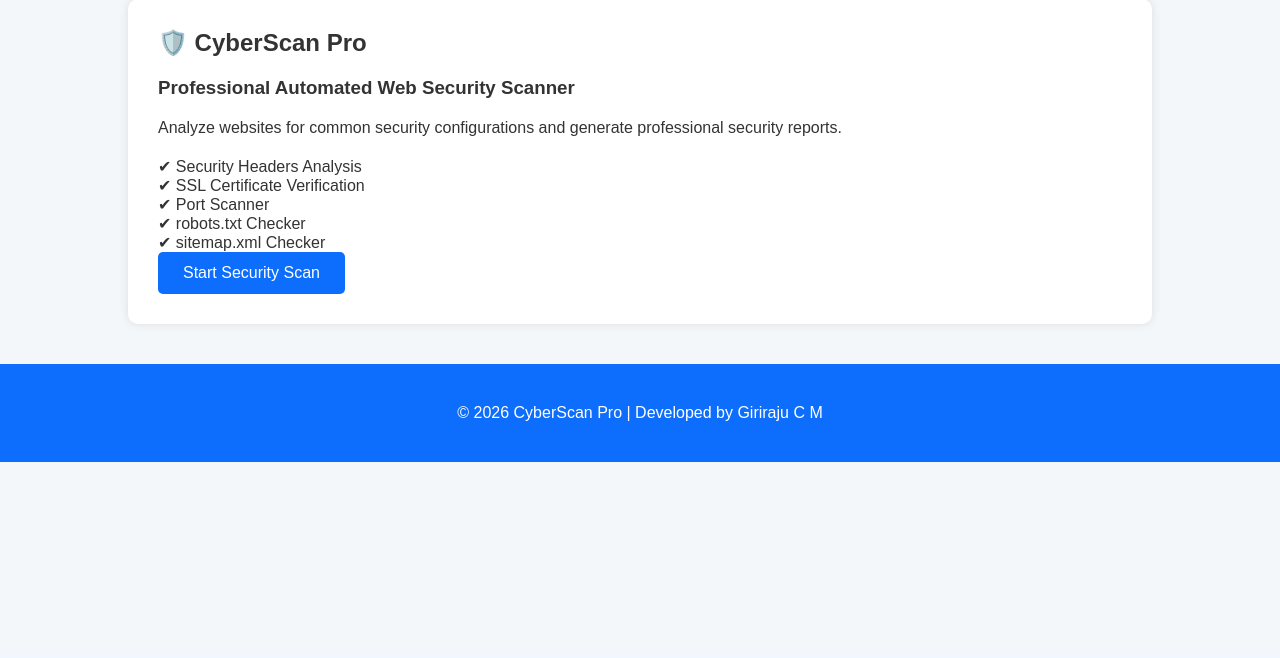
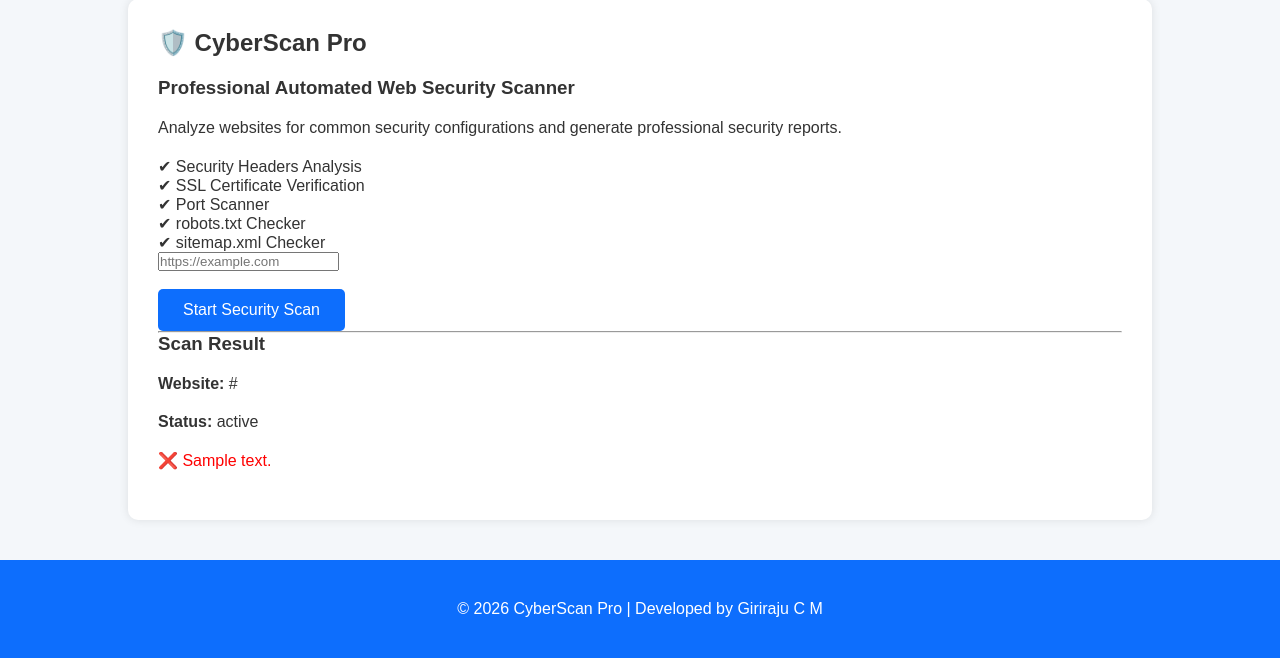
Before and after one commit to girirajuinfo/CyberScan-Pro, a Flask app: template templates/index.html in a window 1280 px wide. Shown: the part 146-804 px from the top of the page. Before the commit the page ends 608 px from the top, so only its background shows below. Run offline with Flask 3, Linux system fonts and the light colour scheme; the template is opened without the code that fills it: most values are stand-ins (such as "Sample title", 1, 10 or a date in 2020).

Commit message:
Day 2: Implement URL validation and website availability scanner

```diff
--- a/app.py
+++ b/app.py
@@ -1,10 +1,52 @@
-from flask import Flask, render_template
+from flask import Flask, render_template, request
+import requests
 
 app = Flask(__name__)
 
-@app.route("/")
+@app.route("/", methods=["GET", "POST"])
 def home():
-    return render_template("index.html")
+
+    result = None
+
+    if request.method == "POST":
+
+        website = request.form["website"]
+
+        try:
+
+            response = requests.get(website, timeout=5)
+
+            result = {
+                "website": website,
+                "status": response.status_code,
+                "message": "Website is Online"
+            }
+
+        except requests.exceptions.MissingSchema:
+
+            result = {
+                "website": website,
+                "status": "Error",
+                "message": "Invalid URL. Please include https://"
+            }
+
+        except requests.exceptions.ConnectionError:
+
+            result = {
+                "website": website,
+                "status": "Error",
+                "message": "Website could not be reached."
+            }
+
+        except requests.exceptions.Timeout:
+
+            result = {
+        "website": website,
+        "status": "Error",
+        "message": "Request timed out. Website is taking too long to respond."
+    }
+
+    return render_template("index.html", result=result)
 
 if __name__ == "__main__":
     app.run(debug=True)
--- a/templates/index.html
+++ b/templates/index.html
@@ -27,7 +27,47 @@
 
     </div>
 
-    <button>Start Security Scan</button>
+    <form action="/" method="POST">
+
+    <input
+        type="text"
+        name="website"
+        placeholder="https://example.com"
+        required>
+
+    <br><br>
+
+    <button type="submit">
+        Start Security Scan
+    </button>
+
+</form>
+
+{% if result %}
+
+<hr>
+
+<h3>Scan Result</h3>
+
+<p><strong>Website:</strong> {{ result.website }}</p>
+
+<p><strong>Status:</strong> {{ result.status }}</p>
+
+{% if result.status == 200 %}
+
+<p style="color:green;">
+    ✅ {{ result.message }}
+</p>
+
+{% else %}
+
+<p style="color:red;">
+    ❌ {{ result.message }}
+</p>
+
+{% endif %}
+
+{% endif %}
 
 </section>
 
```
